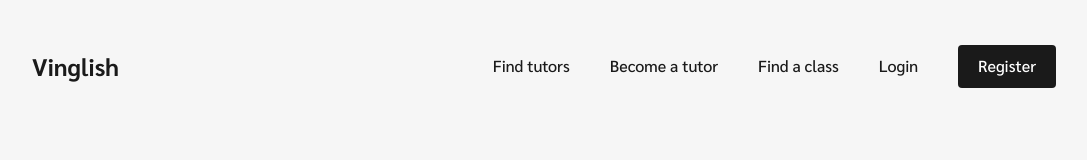
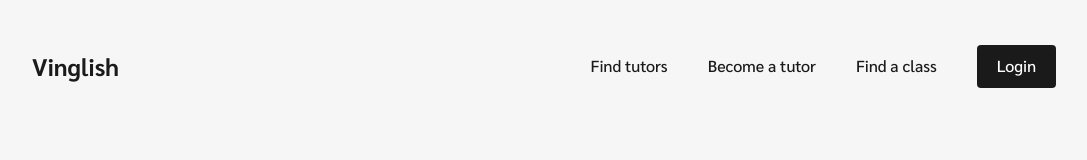
Before and after one commit to CS428-E-Commerce/client, a React (Create React App) app in the folder customer/: page / in a window 1280 px wide. Shown: the top 160 px of the page, without its empty margins (96-1183 px from the left). Built offline with nearby package versions, Linux system fonts and the light colour scheme.

Commit message:
[c] Remove register navitem

```diff
--- a/customer/src/components/Navbar/index.jsx
+++ b/customer/src/components/Navbar/index.jsx
@@ -41,16 +41,8 @@ const Navbar = memo(() => {
             </NavLink>
           </li>
           <li className={classes.navItem}>
-            <NavLink to="/login" className={classes.navLink}>
+            <NavLink to="/login" className={clsx(classes.navLink, classes.navLinkButton)}>
               Login
-            </NavLink>
-          </li>
-          <li className={classes.navItem}>
-            <NavLink
-              to="/register"
-              className={clsx(classes.navLink, classes.navLinkButton)}
-            >
-              Register
             </NavLink>
           </li>
         </ul>
```
